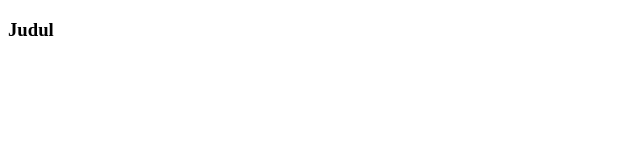
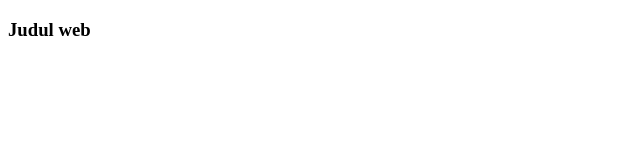
Before and after one commit to iqbal-ipb/webit_udp, a plain HTML site: page index2.html in a window 1280 px wide. Shown: the full height of the page, 0-640 px from the left. Drawn offline with Linux system fonts and the light colour scheme.

Commit message:
perubahan di index2

```diff
--- a/index2.html
+++ b/index2.html
@@ -7,6 +7,6 @@
     <title>Document</title>
 </head>
 <body>
-    <h3>Judul</h3>
+    <h3>Judul web</h3>
 </body>
 </html>
```
